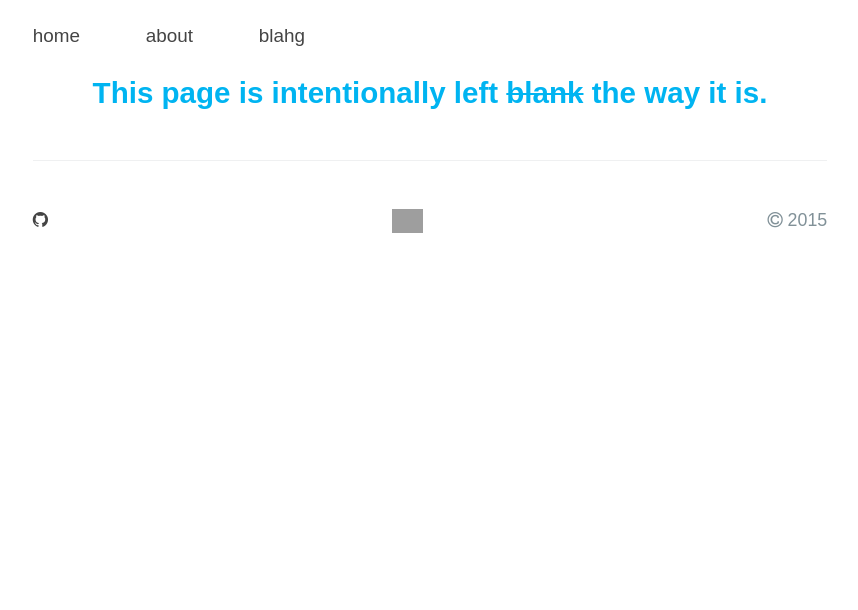
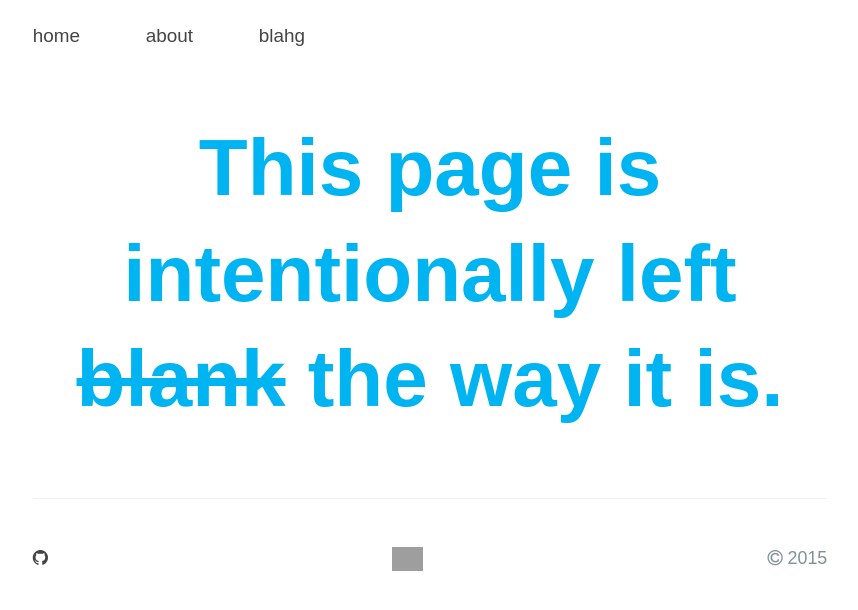
Before and after one commit to a-mar/a-mar.github.io, a Jekyll site: the page built from index.html, in a window 1280 px wide. Shown: the top 610 px of the page, without its empty margins (210-1068 px from the left). Built offline with Jekyll 4.4.1, drawn with Linux system fonts in a browser that asks for light colours; nearby versions of some CDN libraries; some web fonts are replaced; Markdown is read by kramdown in place of the engine named in the settings; grey boxes are pictures that could not be loaded.

Commit message:
Update main.css

```diff
--- a/stylesheets/main.css
+++ b/stylesheets/main.css
@@ -123,7 +123,9 @@ h6 {
 .page-header h1, h2, h3, h4, h5, h6 {
   color:#00B4F1;
   font-family:'Bauer', sans-serif;
-  text-align: center; }
+  text-align: center;
+  font-size:5rem;
+}
 
 .page-header a {
   color: #FEE;
```
